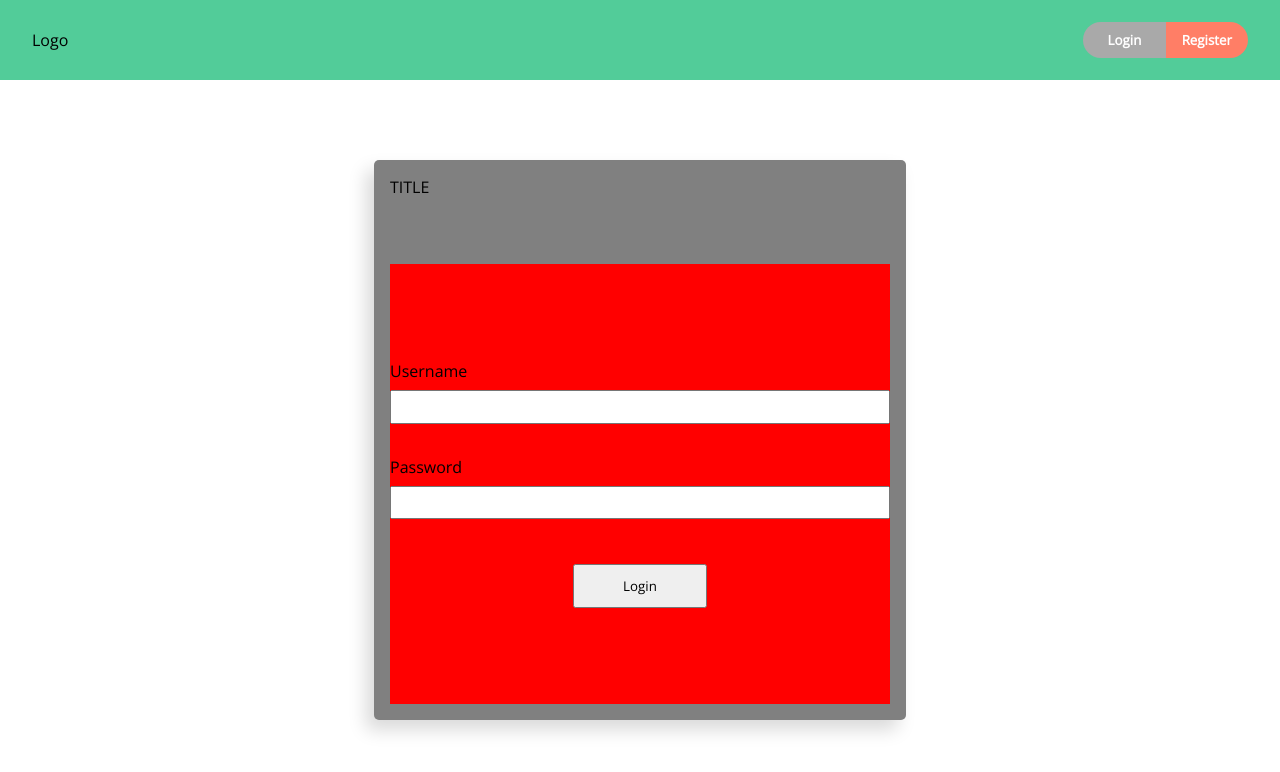
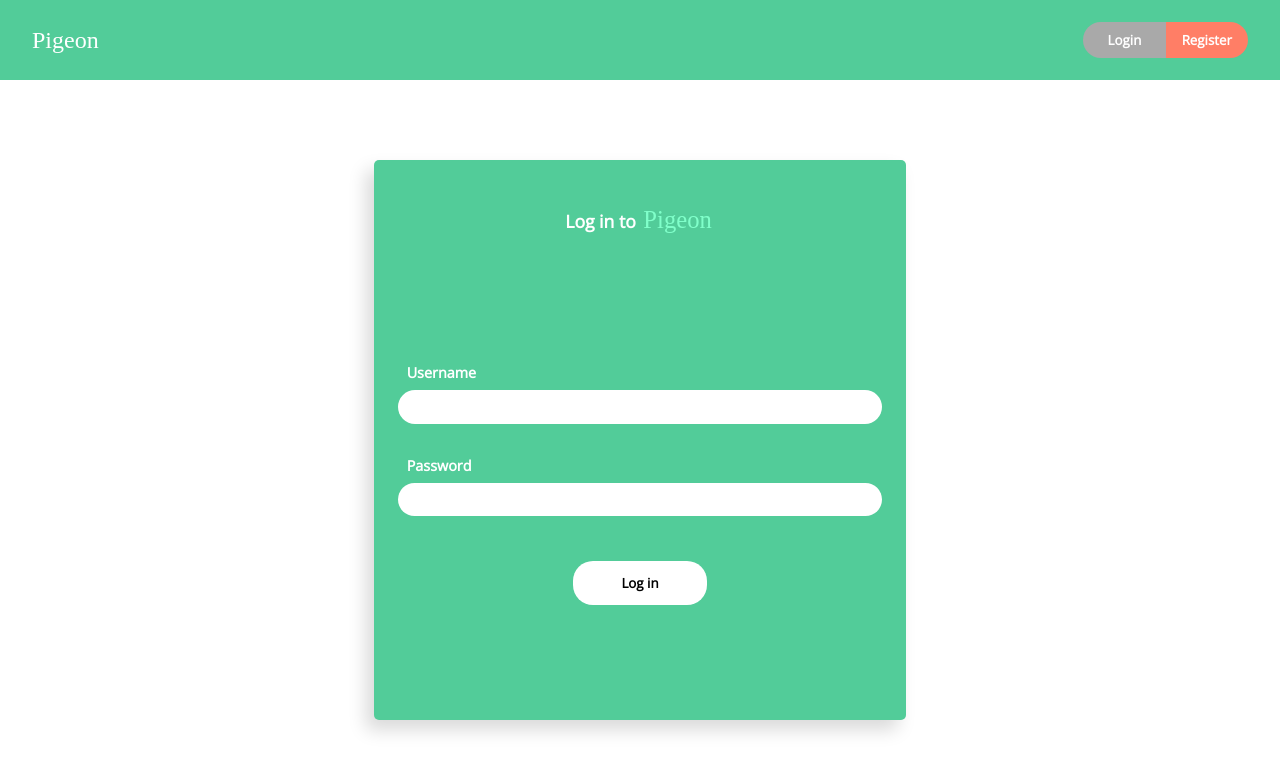
Before and after one commit to valtterikodisto/pigeon, a React app in the folder pigeon-frontend/: page / in a window 1280 px wide. Built offline with nearby package versions, Linux system fonts and the light colour scheme; a web font is replaced by a local one.

Commit message:
Styled login page

```diff
--- a/pigeon-frontend/public/index.html
+++ b/pigeon-frontend/public/index.html
@@ -19,7 +19,10 @@
       work correctly both with client-side routing and a non-root public URL.
       Learn how to configure a non-root public URL by running `npm run build`.
     -->
-    <link href="https://fonts.googleapis.com/css?family=Open+Sans&display=swap" rel="stylesheet" />
+    <link
+      href="https://fonts.googleapis.com/css?family=Open+Sans|Baloo&display=swap"
+      rel="stylesheet"
+    />
     <title>Pigeon</title>
   </head>
   <body>
--- a/pigeon-frontend/src/components/App.css
+++ b/pigeon-frontend/src/components/App.css
@@ -138,7 +138,7 @@
   color: white;
 }
 
-span {
+input ~ span {
   position: absolute;
   bottom: 0;
   left: 0;
--- a/pigeon-frontend/src/components/login/FormInput.js
+++ b/pigeon-frontend/src/components/login/FormInput.js
@@ -1,8 +1,10 @@
 import React from 'react'
 
 const FormInput = ({ label, id, type, name, onChange, values, errors }) => {
+  const hasError = errors[name] && values.touchedInputs[name]
+
   const error = () => {
-    if (errors[name] && values.touchedInputs[name]) {
+    if (hasError) {
       return <div className="form-error-message">{errors[name]}</div>
     }
   }
@@ -10,7 +12,14 @@ const FormInput = ({ label, id, type, name, onChange, values, errors }) => {
   return (
     <div className="form-group">
       <label htmlFor={id}>{label}</label>
-      <input id={id} type={type} name={name} onChange={onChange} value={values[name] || ''} />
+      <input
+        id={id}
+        className={hasError ? 'form-error' : ''}
+        type={type}
+        name={name}
+        onChange={onChange}
+        value={values[name] || ''}
+      />
       {error()}
     </div>
   )
--- a/pigeon-frontend/src/components/login/Login.css
+++ b/pigeon-frontend/src/components/login/Login.css
@@ -21,6 +21,9 @@
   display: grid;
   justify-content: start;
   align-content: center;
+  font-size: 1.5em;
+  font-family: 'Baloo', cursive;
+  color: white;
 }
 
 .login-register-button-wrapper {
@@ -40,6 +43,7 @@
   padding: 0.7em 1.2em;
   font-weight: 600;
   color: white;
+  outline: none;
 }
 
 .login-register-button > button:disabled {
@@ -78,7 +82,7 @@
 
 .login-register-section-wrapper > div {
   display: grid;
-  background: gray;
+  background: #52cc99;
   grid-template-columns: minmax(100%, 500px);
   grid-template-rows: 1fr 5fr;
   margin: 1em;
@@ -88,13 +92,34 @@
   box-shadow: -8px 10px 18px rgba(0, 0, 0, 0.15);
 }
 
+/* LOGIN REGISTER FORM HEADER STYLES */
+
+.form-header {
+  display: grid;
+  justify-content: center;
+  justify-items: center;
+  align-content: center;
+  align-items: center;
+  font-size: 1.1em;
+  font-weight: 600;
+  color: white;
+}
+
+.form-header span {
+  padding: 3px;
+  font-family: 'Baloo', cursive;
+  font-size: 1.4em;
+  font-weight: 500;
+  color: #80ffca;
+}
+
 /* LOGIN REGISTER FORM STYLES */
 
 .login-register-section-wrapper form {
   display: grid;
   align-content: center;
   grid-gap: 2em;
-  background: red;
+  padding: 0.5em;
 }
 
 .form-group {
@@ -105,6 +130,23 @@
 .form-group input {
   width: 100%;
   height: 2.5em;
+  padding: 0 0.7em;
+  border-radius: 20px;
+  border-width: 3px;
+  border-color: transparent;
+}
+
+.form-group input:focus {
+  outline: none;
+  box-shadow: -8px 10px 18px rgba(0, 0, 0, 0.15);
+  transition-duration: 0.3s;
+}
+
+.form-group > label {
+  color: white;
+  font-size: 0.9em;
+  font-weight: 600;
+  margin-left: 0.6em;
 }
 
 .form-submit-button {
@@ -112,6 +154,19 @@
   margin-top: 1em;
   padding: 0.8em;
   width: 10em;
+  border-radius: 20px;
+  border-color: transparent;
+  font-weight: 600;
+  background: white;
+  cursor: pointer;
+  outline: none;
+}
+
+.form-submit-button:hover {
+  transition-duration: 0.4s;
+  background-color: #ff7e66;
+  color: white;
+  box-shadow: -8px 10px 18px rgba(0, 0, 0, 0.15);
 }
 
 .form-multiple-group {
@@ -120,10 +175,17 @@
   grid-column-gap: 0.5em;
 }
 
-/* LOGIN REGISTER FORM ERROR MESSAGES */
+/* LOGIN REGISTER FORM ERROR */
+
+.form-error {
+  border: 2px solid #b33a24 !important;
+  border-radius: 4px;
+}
 
 .form-error-message {
+  color: #b33a24;
   font-size: 0.7em;
   position: absolute;
   margin-top: 5.8em;
+  margin-left: 1em;
 }
--- a/pigeon-frontend/src/components/login/Login.js
+++ b/pigeon-frontend/src/components/login/Login.js
@@ -21,7 +21,7 @@ const Login = () => {
   return (
     <div className="login-page-wrapper">
       <header>
-        <div className="logo-wrapper">Logo</div>
+        <div className="logo-wrapper">Pigeon</div>
         <div className="login-register-button-wrapper">
           <div className="login-register-button">
             <button
--- a/pigeon-frontend/src/components/login/LoginForm.js
+++ b/pigeon-frontend/src/components/login/LoginForm.js
@@ -11,8 +11,10 @@ const LoginForm = () => {
 
   return (
     <div className="login-section">
-      <div>
-        <p>TITLE</p>
+      <div class="form-header">
+        <p>
+          Log in to <span>Pigeon</span>
+        </p>
       </div>
 
       <form id="login-form" onSubmit={handleSubmit} autoComplete="off">
@@ -36,7 +38,7 @@ const LoginForm = () => {
         />
         <div className="form-group">
           <button className="form-submit-button" type="submit">
-            Login
+            Log in
           </button>
         </div>
       </form>
--- a/pigeon-frontend/src/components/login/RegisterForm.js
+++ b/pigeon-frontend/src/components/login/RegisterForm.js
@@ -11,8 +11,10 @@ const LoginForm = () => {
 
   return (
     <div className="register-section">
-      <div>
-        <p>Title</p>
+      <div class="form-header">
+        <p>
+          Register to <span>Pigeon</span>
+        </p>
       </div>
 
       <form id="login-form" onSubmit={handleSubmit} autoComplete="off">
```
